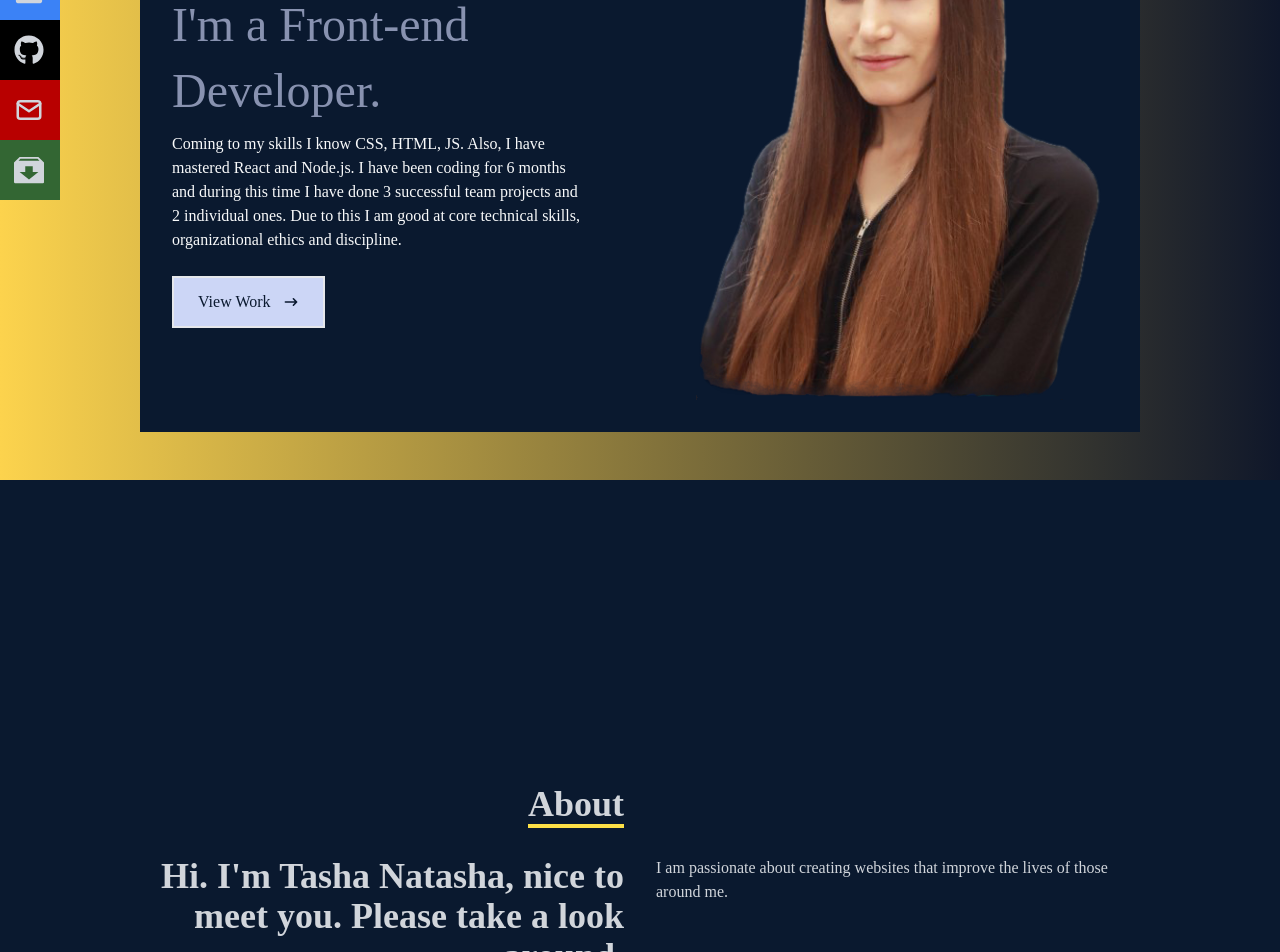
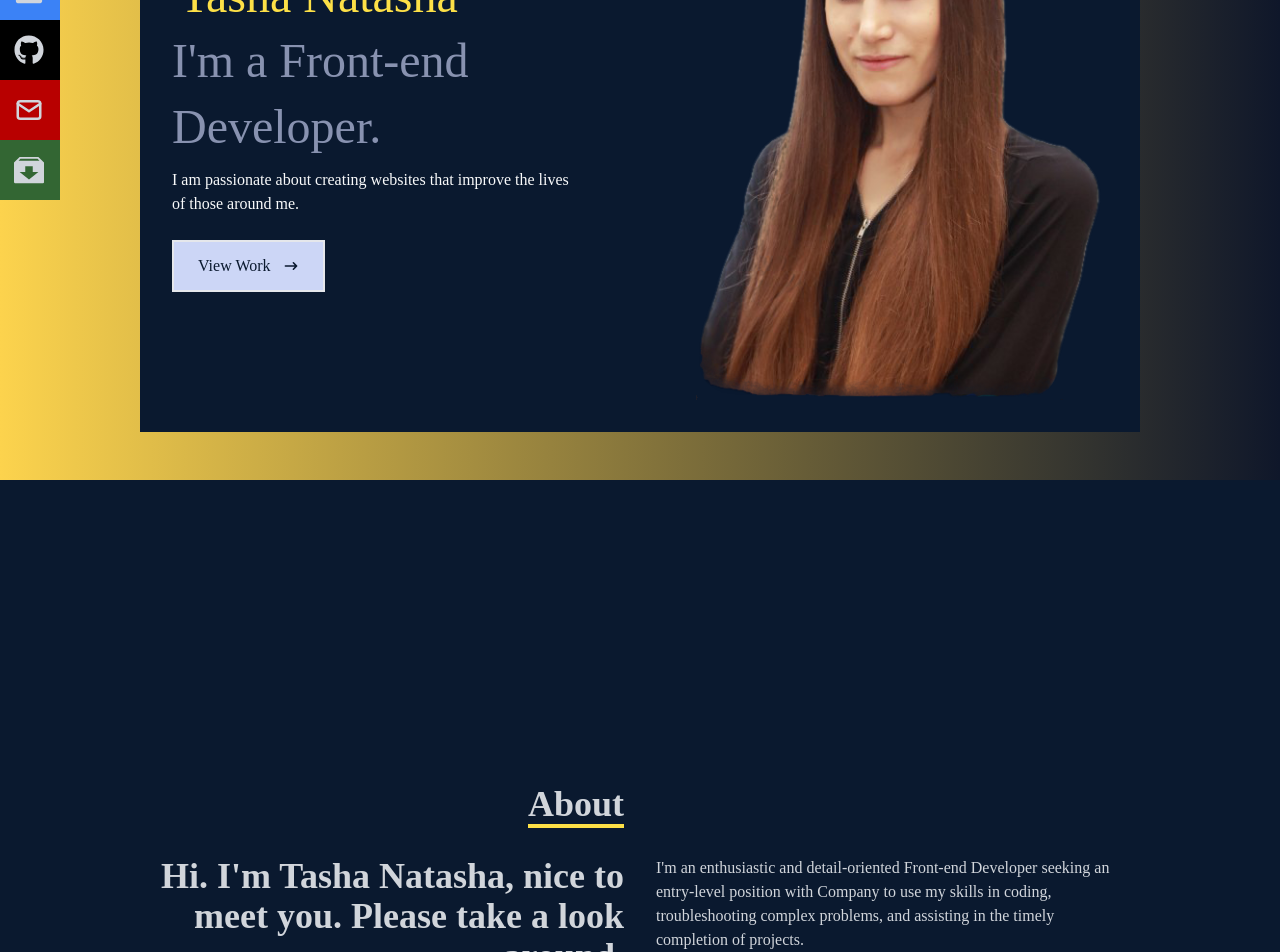
Before and after one commit to Tasha1003Natasha/Portfolio-Website, a React (Create React App) app: page / in a window 1280 px wide. Shown: the part 320-1272 px from the top of the page. Built offline with nearby package versions, Linux system fonts and the light colour scheme.

Commit message:
Правки про себе

```diff
--- a/src/components/About/About.jsx
+++ b/src/components/About/About.jsx
@@ -21,8 +21,10 @@ const About = () => {
           </div>
           <div>
             <p>
-              I am passionate about creating websites that improve the lives of
-              those around me.
+              I'm an enthusiastic and detail-oriented Front-end Developer
+              seeking an entry-level position with Company to use my skills in
+              coding, troubleshooting complex problems, and assisting in the
+              timely completion of projects.
             </p>
           </div>
         </div>
--- a/src/components/Home/Home.jsx
+++ b/src/components/Home/Home.jsx
@@ -24,11 +24,8 @@ const Home = () => {
                 I'm a Front-end Developer.
               </h2>
               <p className="text-sm md:text-base text-gray-50 mb-4">
-                Coming to my skills I know CSS, HTML, JS. Also, I have mastered
-                React and Node.js. I have been coding for 6 months and during
-                this time I have done 3 successful team projects and 2
-                individual ones. Due to this I am good at core technical skills,
-                organizational ethics and discipline.
+                I am passionate about creating websites that improve the lives
+                of those around me.
               </p>
               <div>
                 <button className="text-[#0a192f] bg-[#ccd6f6]  group border-2 px-6 py-3 my-2 flex items-center hover:bg-yellow-300 hover:border-yellow-300">
```
